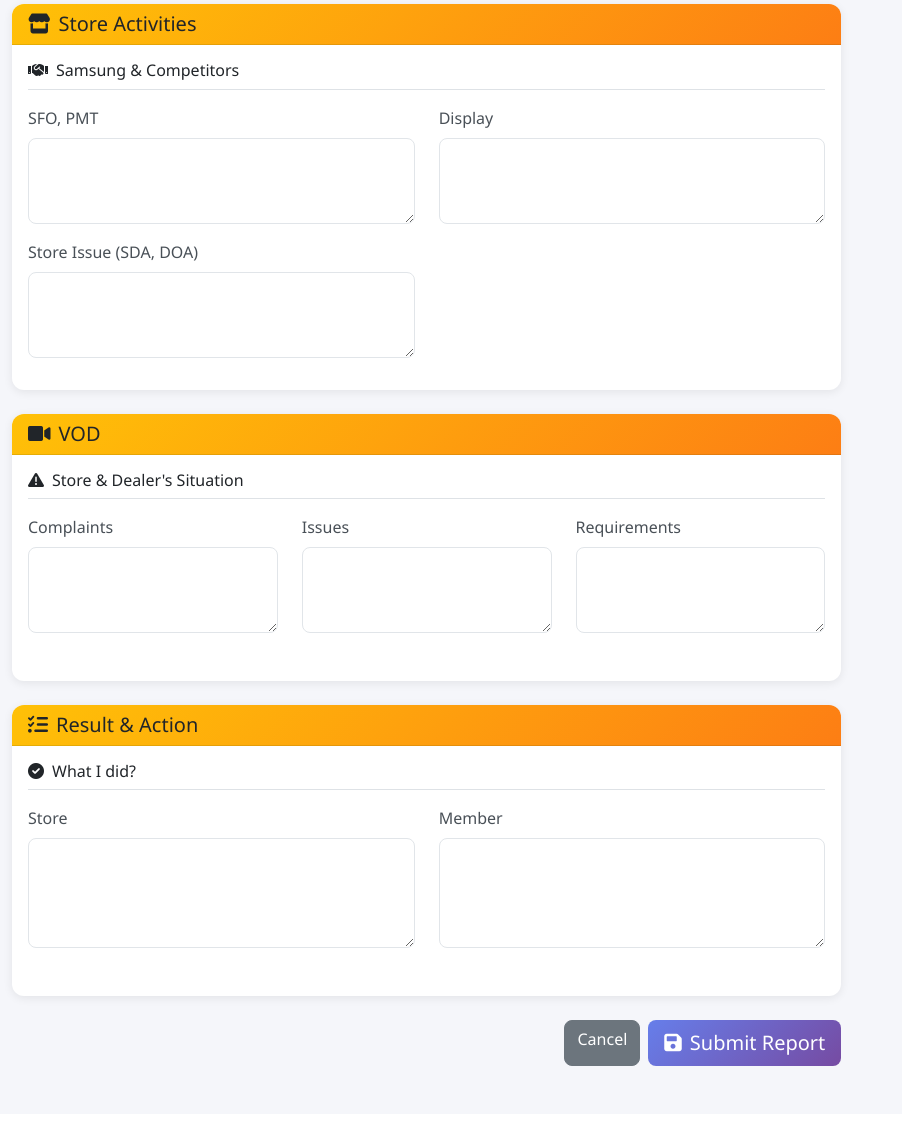
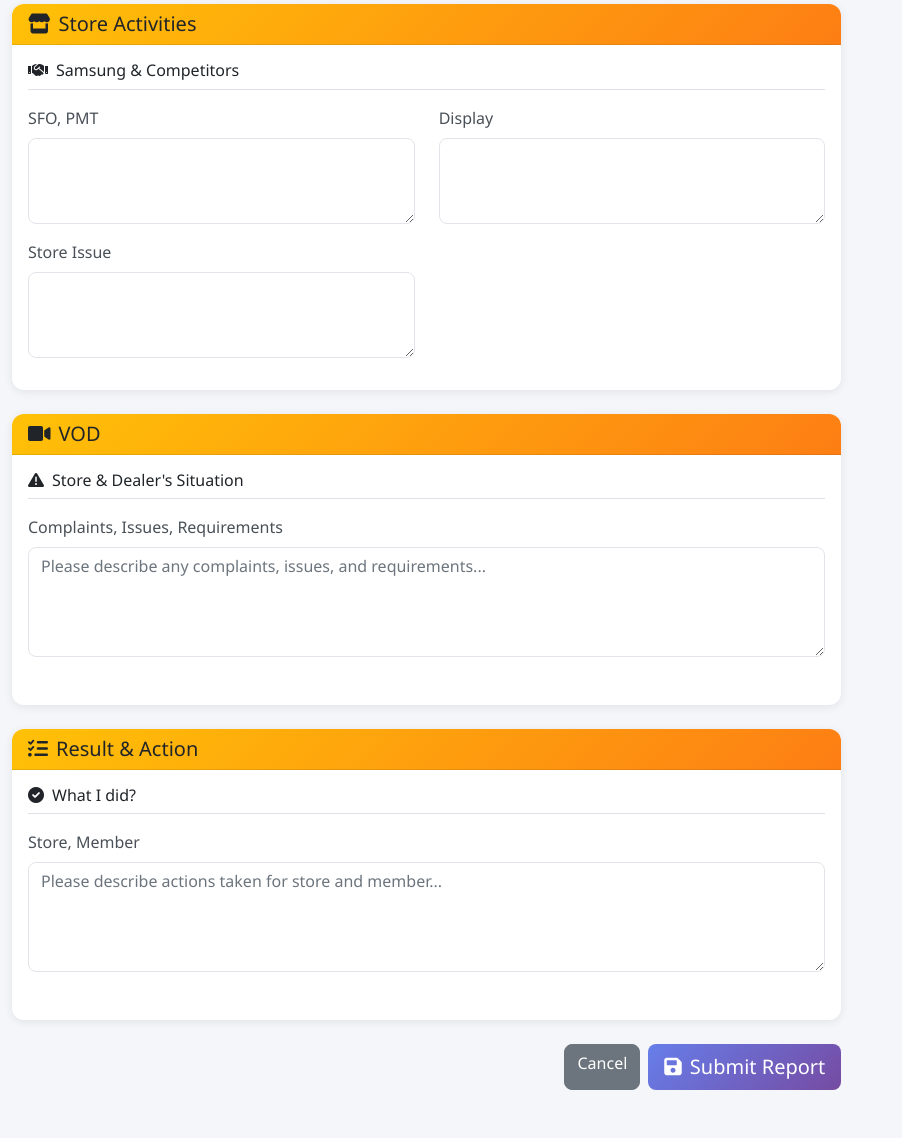
Before and after one commit to AhmedTUD/DRS, a Flask app: page /employee/report in a window 1280 px wide. Shown: the part 889-2027 px from the top of the page, without its empty margins (0-902 px from the left). Before the commit the page ends 1955 px from the top, so only its background shows below. Run offline with Flask 3, Linux system fonts and the light colour scheme; the visitor is signed in with stand-in values (Sample User, id 1); data that the repository does not hold is empty; some libraries are stand-ins or nearby versions.

Commit message:
Refactor report form labels and textarea fields

```diff
--- a/app/templates/employee/report_form.html
+++ b/app/templates/employee/report_form.html
@@ -128,7 +128,7 @@
                     </div>
                     <div class="row">
                         <div class="col-md-6 mb-3">
-                            <label for="store_issues" class="form-label">Store Issue (SDA, DOA)</label>
+                            <label for="store_issues" class="form-label">Store Issue</label>
                             <textarea class="form-control" id="store_issues" name="store_issues" rows="3"></textarea>
                         </div>
                     </div>
@@ -149,17 +149,9 @@
                             <i class="fas fa-exclamation-triangle me-2"></i>Store & Dealer's Situation
                         </h6>
                         <div class="row">
-                            <div class="col-md-4 mb-3">
-                                <label for="complaints" class="form-label">Complaints</label>
-                                <textarea class="form-control" id="complaints" name="complaints" rows="3"></textarea>
-                            </div>
-                            <div class="col-md-4 mb-3">
-                                <label for="issues" class="form-label">Issues</label>
-                                <textarea class="form-control" id="issues" name="issues" rows="3"></textarea>
-                            </div>
-                            <div class="col-md-4 mb-3">
-                                <label for="requirements" class="form-label">Requirements</label>
-                                <textarea class="form-control" id="requirements" name="requirements" rows="3"></textarea>
+                            <div class="col-md-12 mb-3">
+                                <label for="complaints_issues_requirements" class="form-label">Complaints, Issues, Requirements</label>
+                                <textarea class="form-control" id="complaints_issues_requirements" name="complaints_issues_requirements" rows="4" placeholder="Please describe any complaints, issues, and requirements..."></textarea>
                             </div>
                         </div>
                     </div>
@@ -180,13 +172,9 @@
                             <i class="fas fa-check-circle me-2"></i>What I did?
                         </h6>
                         <div class="row">
-                            <div class="col-md-6 mb-3">
-                                <label for="actions_taken" class="form-label">Store</label>
-                                <textarea class="form-control" id="actions_taken" name="actions_taken" rows="4"></textarea>
-                            </div>
-                            <div class="col-md-6 mb-3">
-                                <label for="store_member_notes" class="form-label">Member</label>
-                                <textarea class="form-control" id="store_member_notes" name="store_member_notes" rows="4"></textarea>
+                            <div class="col-md-12 mb-3">
+                                <label for="store_member_combined" class="form-label">Store, Member</label>
+                                <textarea class="form-control" id="store_member_combined" name="store_member_combined" rows="4" placeholder="Please describe actions taken for store and member..."></textarea>
                             </div>
                         </div>
                     </div>
```
